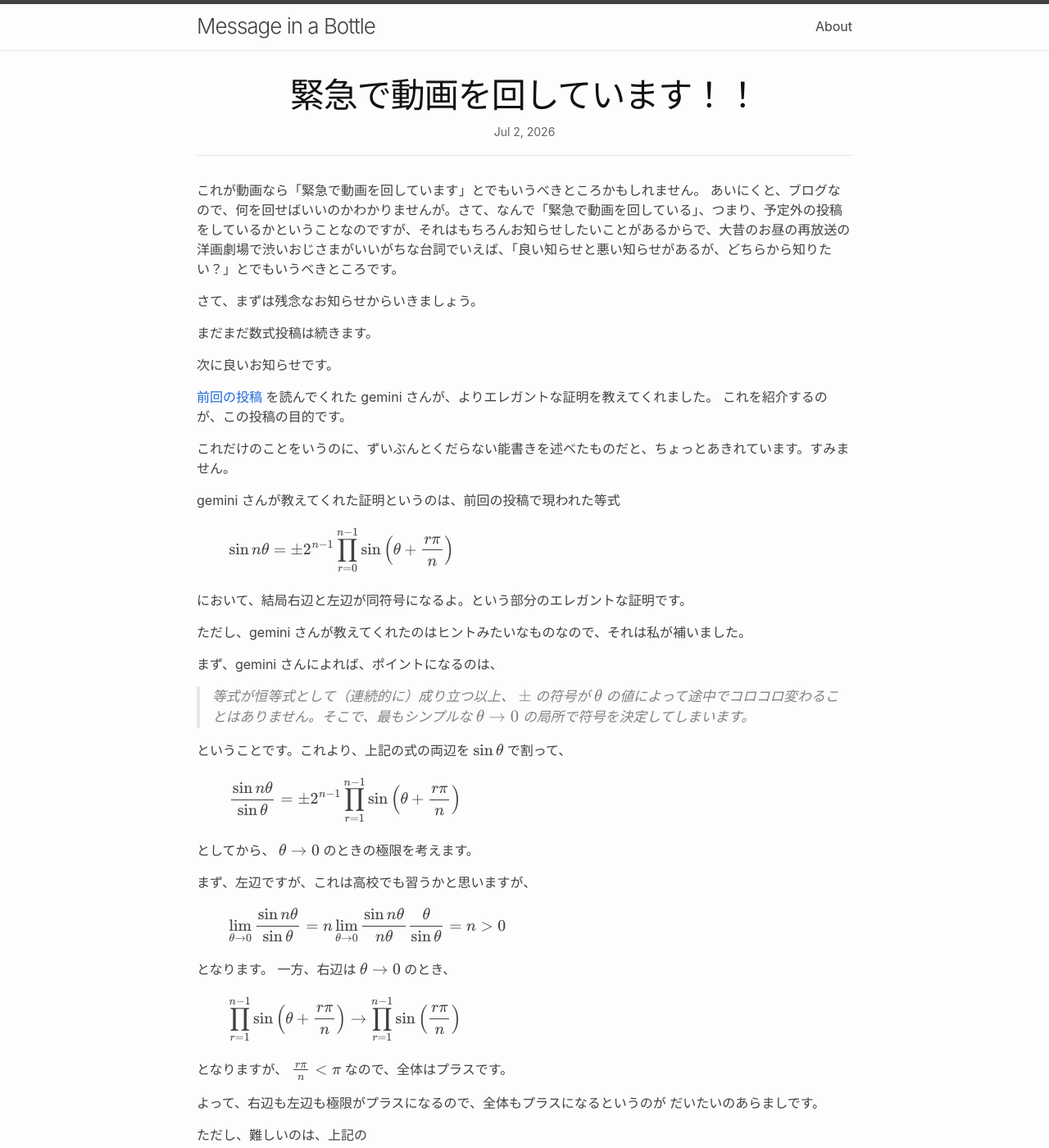
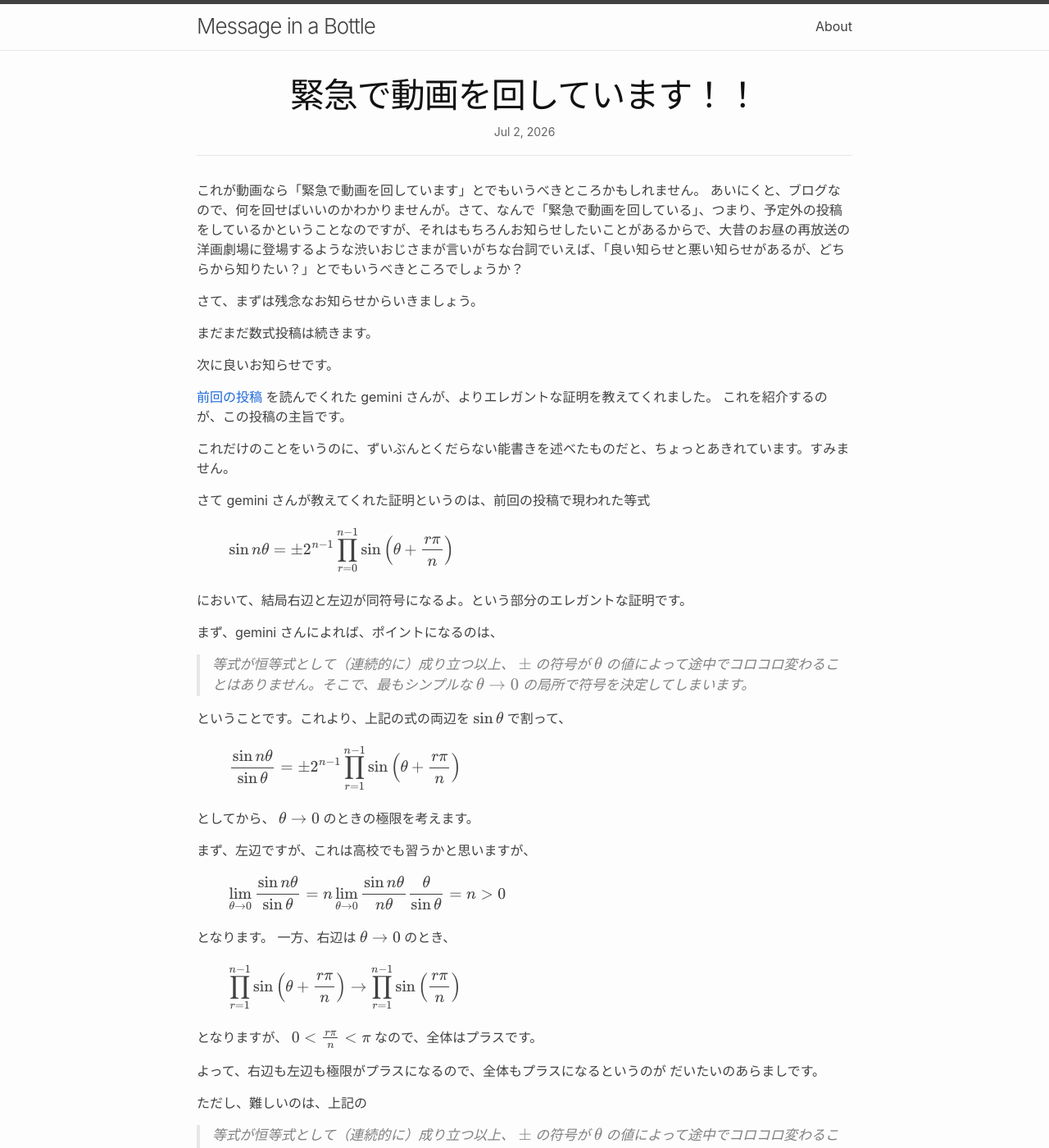
Before and after one commit to eiu2/eiu2.github.com, a Jekyll site: the page built from _posts/2026-07-02-YAAAATT.md, in a window 1280 px wide and 1400 px high. Shown: the whole window at 82% size. Built offline with Jekyll 4.4.1, drawn with Linux system fonts in a browser that asks for light colours; nearby versions of some CDN libraries; formulas are drawn with MathJax 3; some of the changed text lies outside the part shown.

Commit message:
Update 2026-07-02-YAAAATT.md

```diff
--- a/_posts/2026-07-02-YAAAATT.md
+++ b/_posts/2026-07-02-YAAAATT.md
@@ -4,7 +4,7 @@ title: 緊急で動画を回しています！！
 ---
 
 これが動画なら「緊急で動画を回しています」とでもいうべきところかもしれません。
-あいにくと、ブログなので、何を回せばいいのかわかりませんが。さて、なんで「緊急で動画を回している」、つまり、予定外の投稿をしているかということなのですが、それはもちろんお知らせしたいことがあるからで、大昔のお昼の再放送の洋画劇場で渋いおじさまがいいがちな台詞でいえば、「良い知らせと悪い知らせがあるが、どちらから知りたい？」とでもいうべきところです。
+あいにくと、ブログなので、何を回せばいいのかわかりませんが。さて、なんで「緊急で動画を回している」、つまり、予定外の投稿をしているかということなのですが、それはもちろんお知らせしたいことがあるからで、大昔のお昼の再放送の洋画劇場に登場するような渋いおじさまが言いがちな台詞でいえば、「良い知らせと悪い知らせがあるが、どちらから知りたい？」とでもいうべきところでしょうか？
 
 さて、まずは残念なお知らせからいきましょう。
 
@@ -14,19 +14,17 @@ title: 緊急で動画を回しています！！
 
 [前回の投稿](https://eiu2.github.io/2026/07/01/YAAATT.html)
 を読んでくれた gemini さんが、よりエレガントな証明を教えてくれました。
-これを紹介するのが、この投稿の目的です。
+これを紹介するのが、この投稿の主旨です。
 
 これだけのことをいうのに、ずいぶんとくだらない能書きを述べたものだと、ちょっとあきれています。すみません。
 
-gemini さんが教えてくれた証明というのは、前回の投稿で現われた等式
+さて gemini さんが教えてくれた証明というのは、前回の投稿で現われた等式
 
 $$
 \sin n \theta = \pm 2^{n-1} \prod_{r=0}^{n-1} \sin \left( \theta + \dfrac{r\pi}{n}\right)
 $$
 
 において、結局右辺と左辺が同符号になるよ。という部分のエレガントな証明です。
-
-ただし、gemini さんが教えてくれたのはヒントみたいなものなので、それは私が補いました。
 
 まず、gemini さんによれば、ポイントになるのは、
 
@@ -68,7 +66,7 @@ $$
 $$
 
 となりますが、
-$\frac{r\pi}{n} < \pi$
+$0 < \frac{r\pi}{n} < \pi$
 なので、全体はプラスです。
 
 よって、右辺も左辺も極限がプラスになるので、全体もプラスになるというのが
```
Also changed, not shown: other parts of _posts/2026-07-02-YAAAATT.md (+3 -3 lines).
